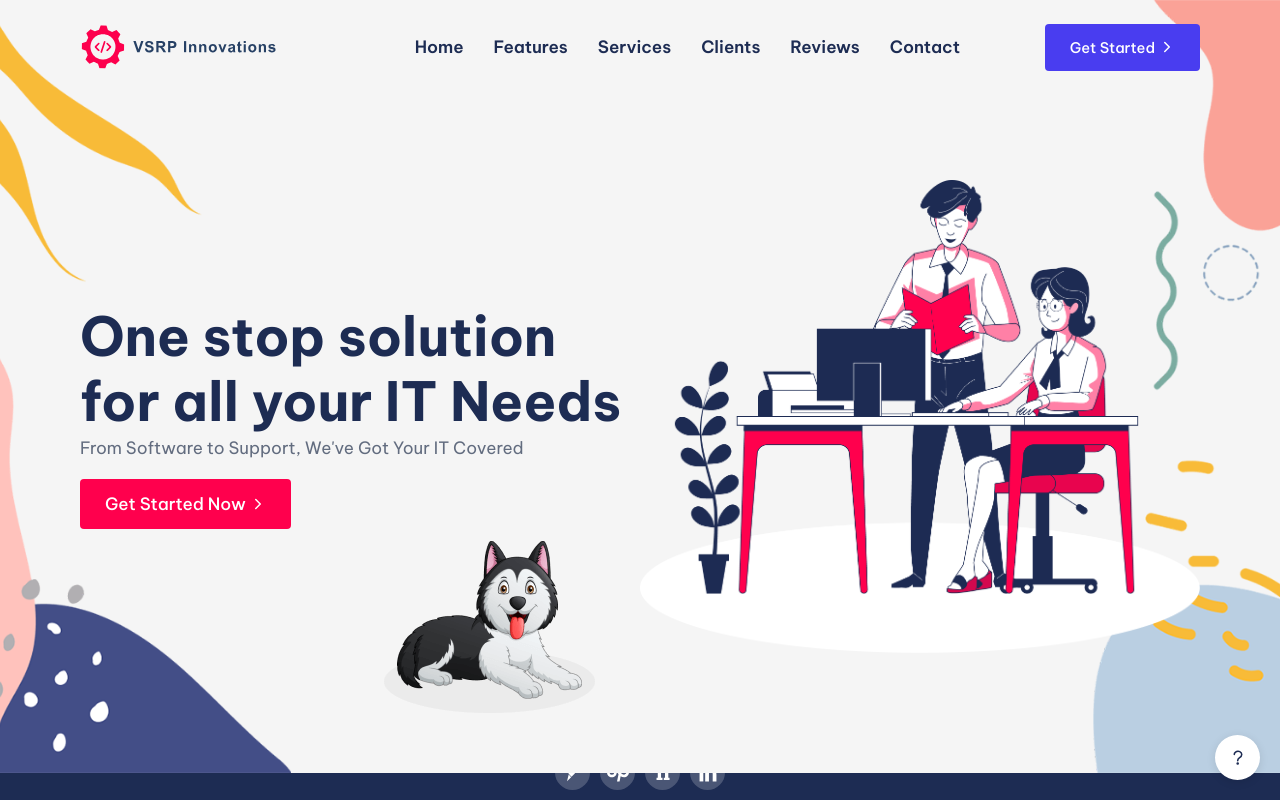
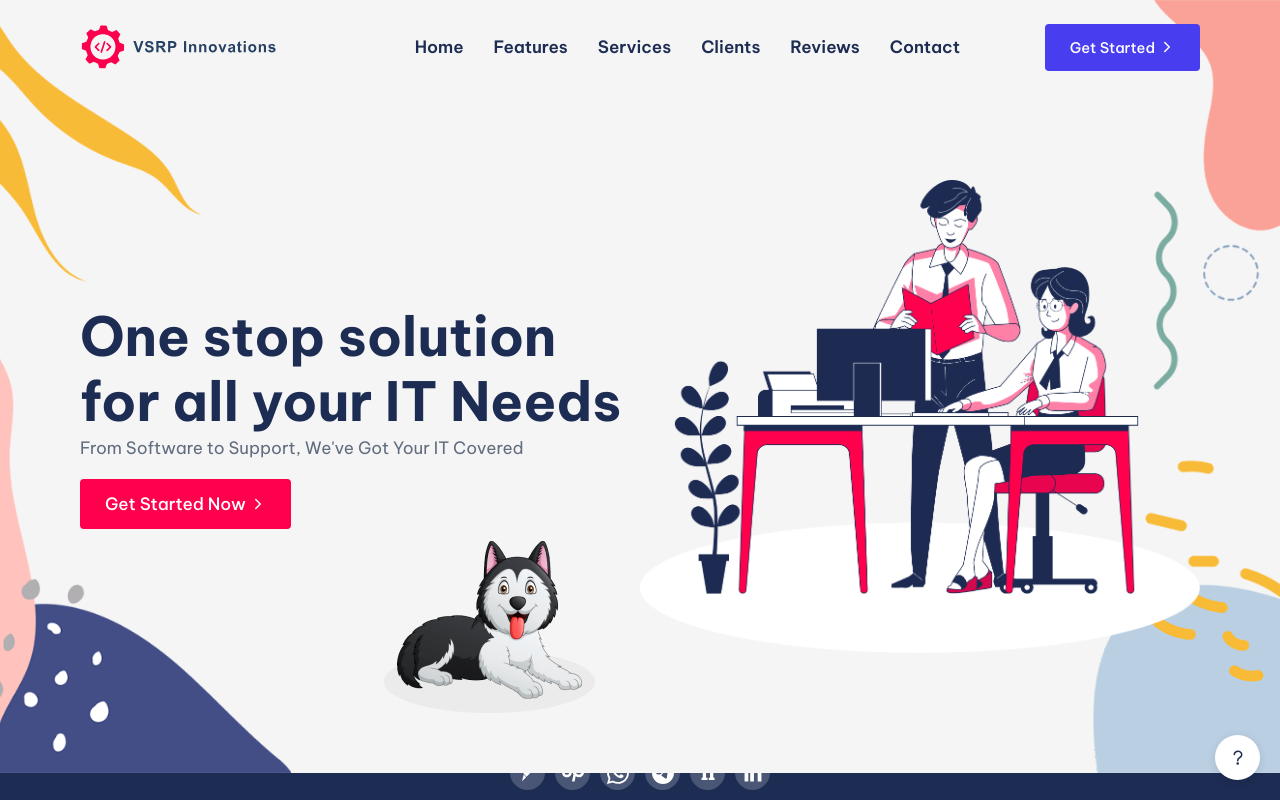
Before and after one commit to VSRP-Innovations/landing-page, a plain HTML site: page index.html in a window 1280 px wide. Shown: the top 800 px of the page. Drawn offline with nearby package versions, Linux system fonts and the light colour scheme; some icons are missing.

Commit message:
telegram and whatsapp connect

```diff
--- a/index.html
+++ b/index.html
@@ -687,7 +687,6 @@
     </div>
   </footer>
   <ul class="social-list">
-
     <li>
       <a href="https://www.freelancer.com/u/vikasg603" class="social-link">
         <img width="22" height="22" src="./assets/images/freelancer-white-icon.svg" alt="Freelancer">
@@ -697,6 +696,18 @@
     <li>
       <a href="https://www.upwork.com/freelancers/~01f7dc9882e7ca6768" class="social-link">
         <img width="22" height="22" src="./assets/images/upwork-white-icon.svg" alt="Upwork">
+      </a>
+    </li>
+
+    <li>
+      <a href="https://wa.me/+917021982047?text=Hello%20Vikas,%20I%20would%20like%20to%20discuss%20your%20services." class="social-link">
+        <img width="22" height="22" src="./assets/images/whatsapp-white-icon.svg" alt="WhatsApp">
+      </a>
+    </li>
+
+    <li>
+      <a href="https://t.me/vikasg603" class="social-link">
+        <img width="22" height="22" src="./assets/images/telegram-white-icon.svg" alt="Telegram">
       </a>
     </li>
 
```
Also changed, not shown: assets/images/telegram-white-icon.svg (added), assets/images/whatsapp-white-icon.svg (added).
